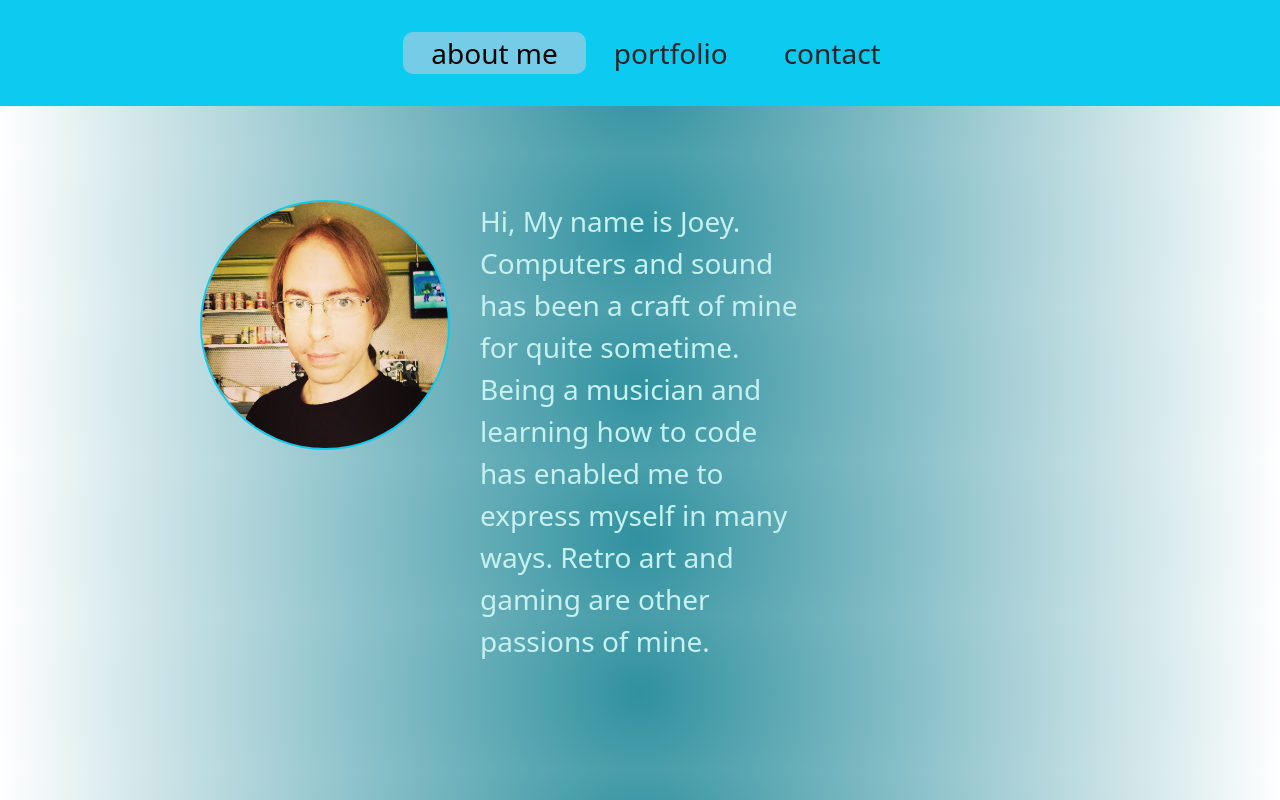
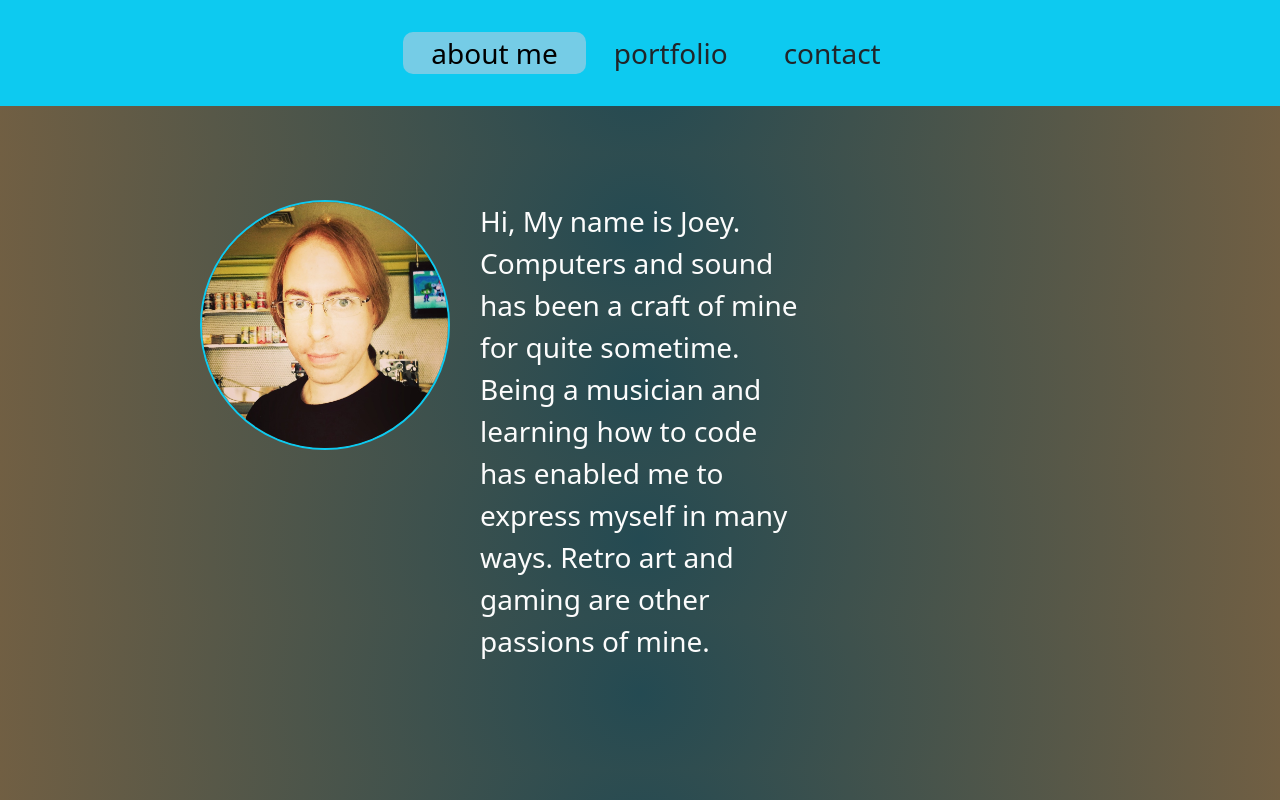
Before and after one commit to joeyblue27/Joeys-Portfolio-React, a React (Create React App) app: page / in a window 1280 px wide. Built offline with nearby package versions, Linux system fonts and the light colour scheme.

Commit message:
background styling

```diff
--- a/src/assets/css/style.css
+++ b/src/assets/css/style.css
@@ -2,7 +2,7 @@
 body {
     background-color: #ffffff;
 
-    background-image: radial-gradient(circle at center center, #30919f, #ffffff), repeating-radial-gradient(circle at center center, #30919f, #30919f, 36px, transparent 72px, transparent 36px);
+    background-image: radial-gradient(circle at center center, #244a52, #715f43);
 
 }
 
@@ -20,7 +20,7 @@ p {
     position: absolute;
     top: 200px;
 
-    color:rgb(199, 240, 240);
+    color:rgb(252, 252, 252);
 
 
 }
```
